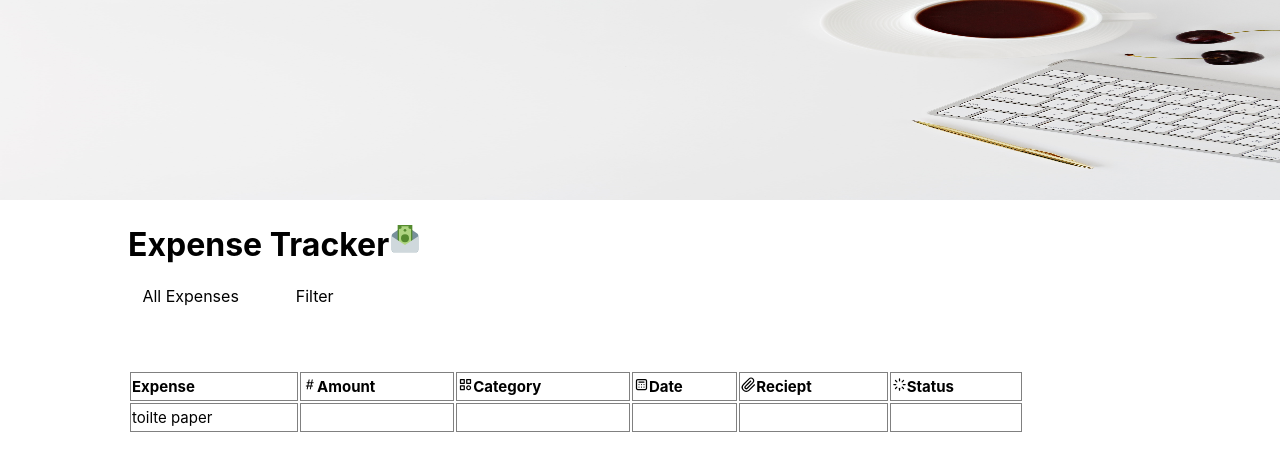
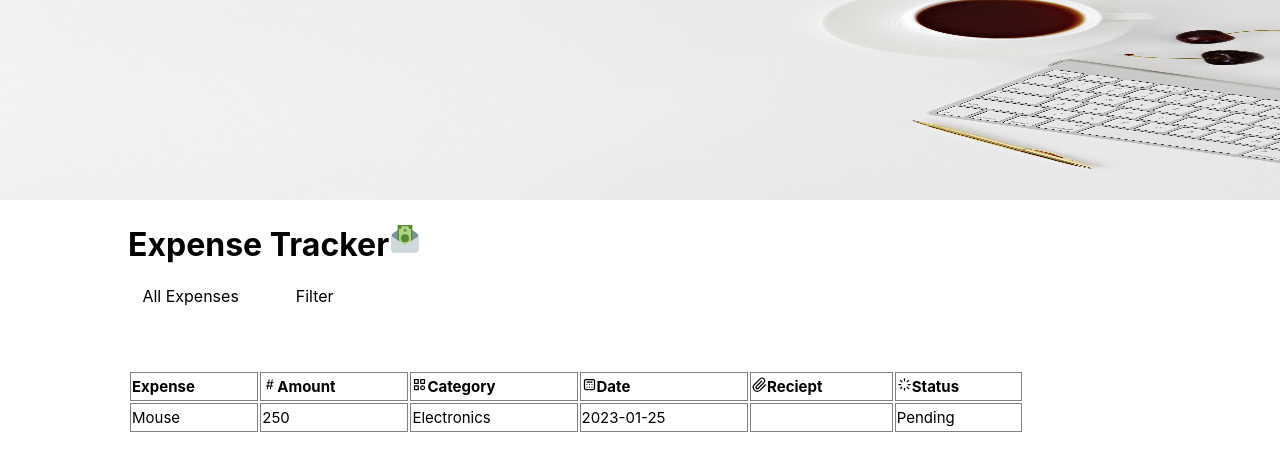
Before and after one commit to Priya-Pdh/ExpenseApp, a React (Create React App) app: page /expensepage in a window 1280 px wide. Shown: the top 470 px of the page. Built offline with nearby package versions, Linux system fonts and the light colour scheme.

Commit message:
Expense page (#12)

```diff
--- a/src/components/ExpenseList/index.tsx
+++ b/src/components/ExpenseList/index.tsx
@@ -36,12 +36,12 @@ export default function ExpenseList() {
             </th>
           </tr>
           <tr>
-            <td>toilte paper</td>
+            <td>Mouse</td>
+            <td>250</td>
+            <td>Electronics</td>
+            <td>2023-01-25</td>
             <td />
-            <td />
-            <td />
-            <td />
-            <td />
+            <td>Pending</td>
           </tr>
         </table>
       </div>
```
